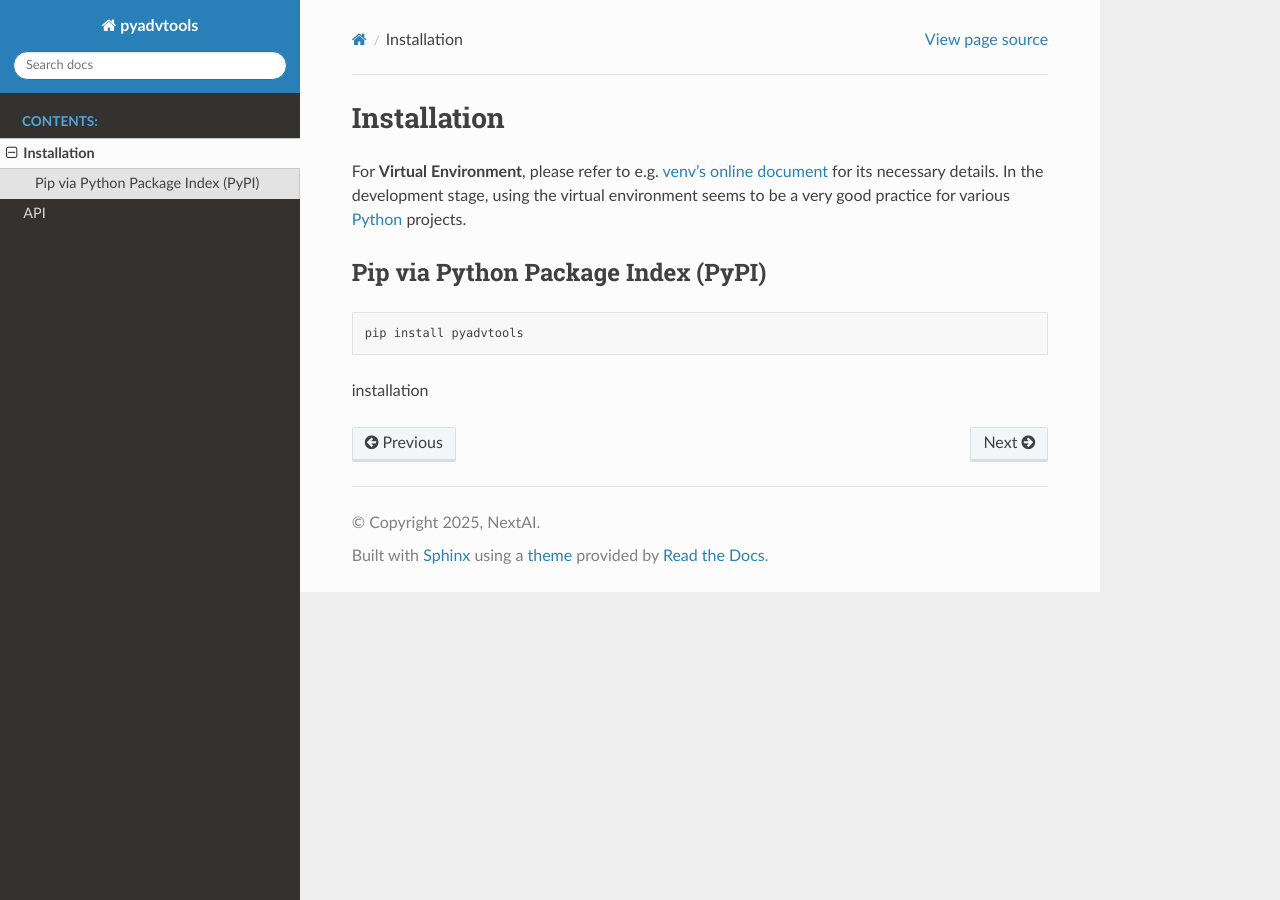
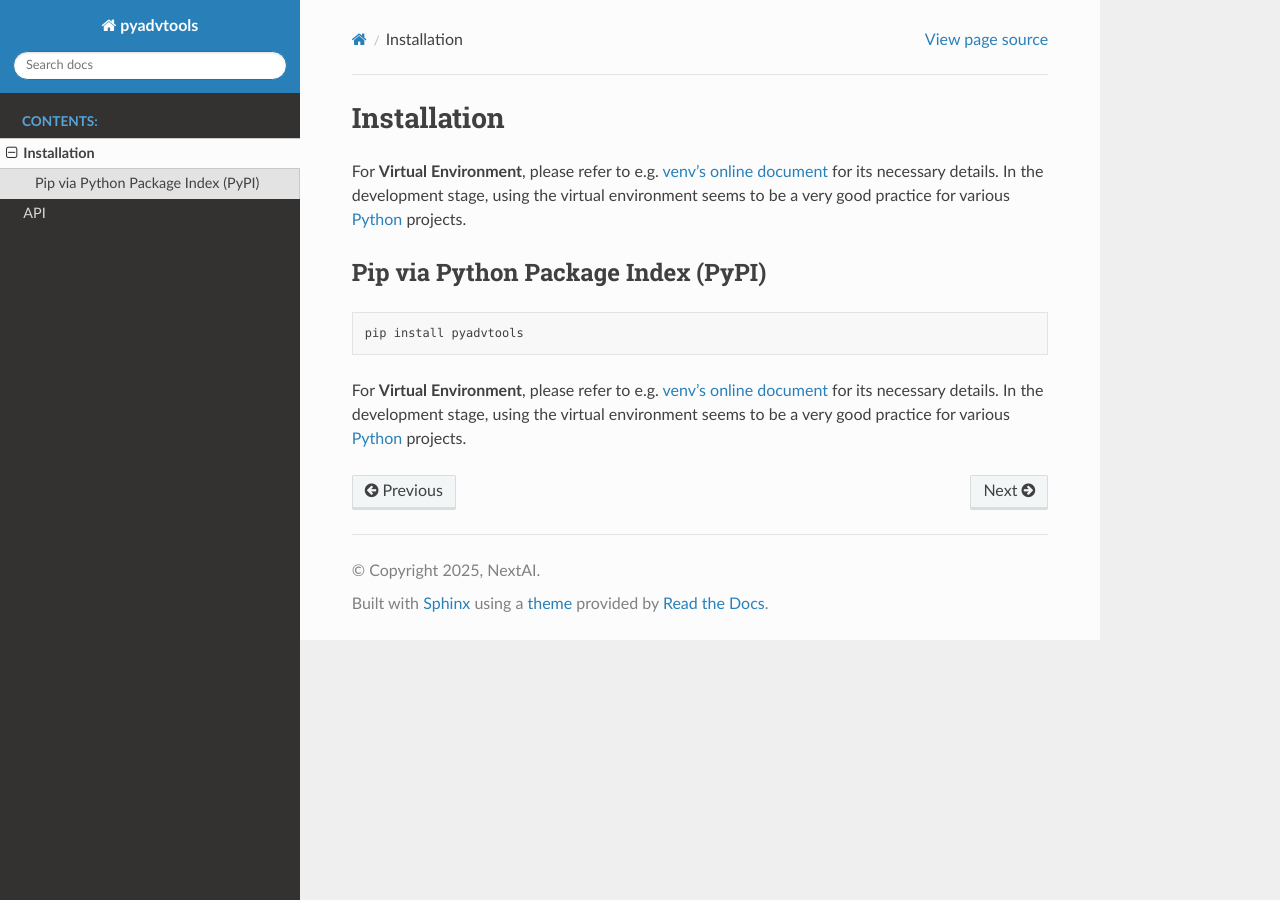
Before and after one commit to Easy-PhD/pyadvtools, a Sphinx documentation site: the page built from docs/sphinx/source/Installation.rst, in a window 1280 px wide. Built offline with Sphinx 7.4.7 and the Read the Docs theme 3.1.0, drawn with Linux system fonts in a browser that asks for light colours.

Commit message:
feat(docs/): update docs/

```diff
--- a/docs/sphinx/source/Installation.rst
+++ b/docs/sphinx/source/Installation.rst
@@ -14,4 +14,8 @@ Pip via Python Package Index (PyPI)
 
    pip install pyadvtools
 
-installation
+For **Virtual Environment**, please refer to e.g. `venv's online document
+<https://packaging.python.org/en/latest/guides/installing-using-pip-and-virtual-environments/>`_
+for its necessary details. In the development stage, using the virtual
+environment seems to be a very good practice for various `Python
+<https://www.python.org/>`_ projects.
```
